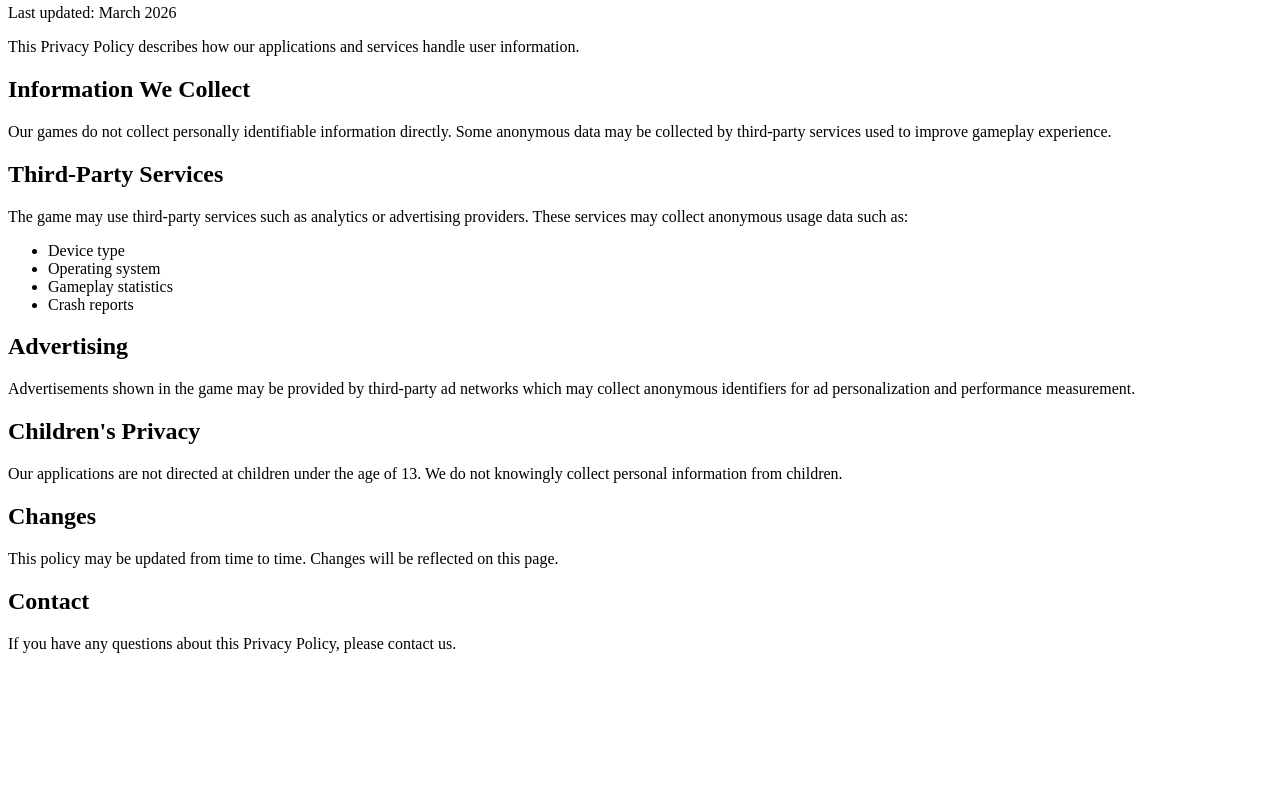
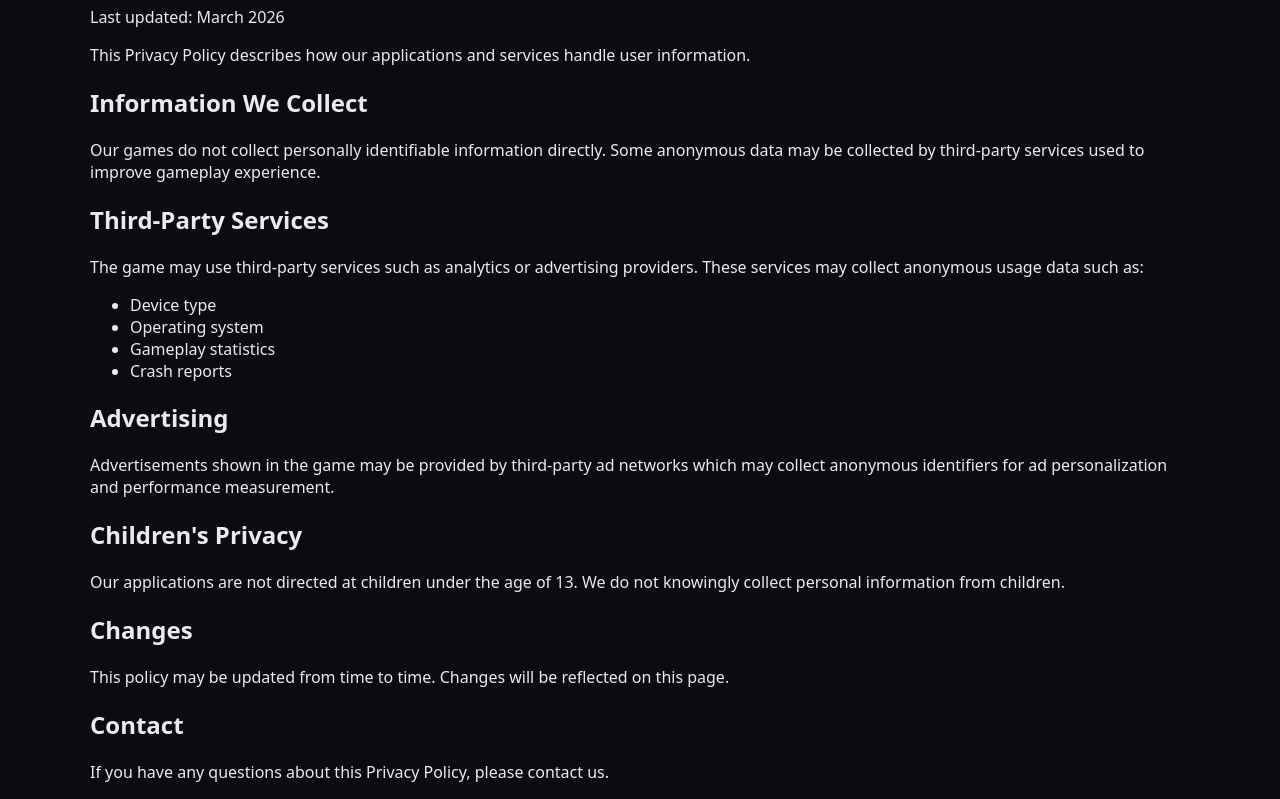
Before and after one commit to Orcha44/orcha44.github.io, a plain HTML site: page pp/index.html in a window 1280 px wide. Shown: the part 102-901 px from the top of the page. Before the commit the page ends 800 px from the top, so only its background shows below. Drawn offline with Linux system fonts and the light colour scheme.

Commit message:
Update stylesheet

```diff
--- a/pp/index.html
+++ b/pp/index.html
@@ -5,7 +5,7 @@
 <meta name="viewport" content="width=device-width, initial-scale=1.0">
 <title>Privacy Policy</title>
 
-<link rel="stylesheet" href="../style.css">
+<link rel="stylesheet" href="../styles.css">
 
 </head>
 
```
Also changed, not shown: tos/index.html (+1 -1 lines).
